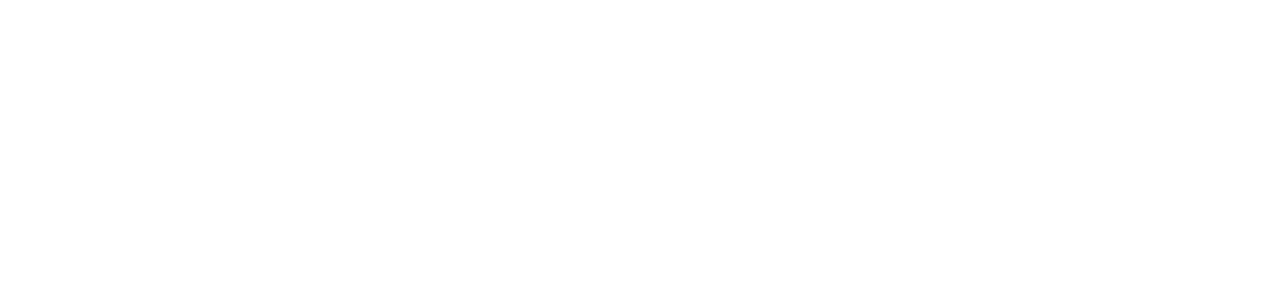
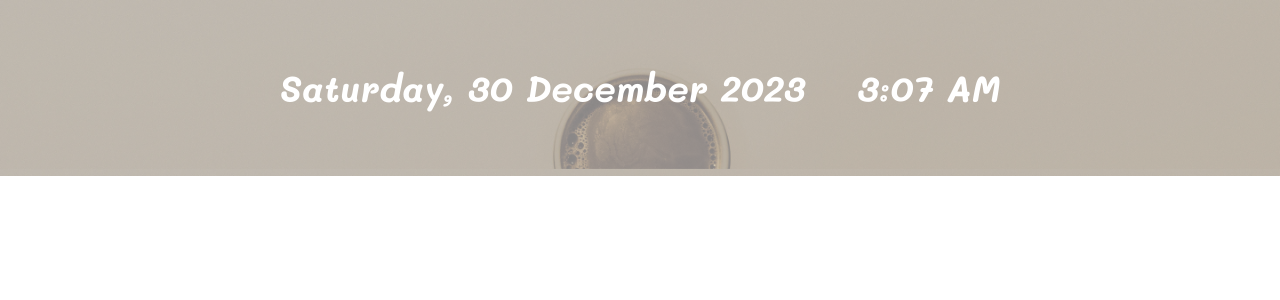
Before and after one commit to thanidacwn/lucky-coffee, a React (Vite) app in the folder frontend/: page /menu in a window 1280 px wide. Shown: the top 300 px of the page. Built offline with nearby package versions, Linux system fonts and the light colour scheme.

Commit message:
Build first header component

```diff
--- a/frontend/package.json
+++ b/frontend/package.json
@@ -12,6 +12,7 @@
   },
   "dependencies": {
     "autoprefixer": "^10.4.16",
+    "date-fns": "^3.0.6",
     "postcss": "^8.4.32",
     "react": "^18.2.0",
     "react-dom": "^18.2.0",
--- a/frontend/src/components/Header.css
+++ b/frontend/src/components/Header.css
@@ -0,0 +1,10 @@
+.header-container {
+    background-image: url('../assets/images/header-bg.png');
+    background-size: 100%;
+    width: 100%;
+    height: 22vh;
+}
+
+.date-text {
+    color: white;
+}
--- a/frontend/src/components/Header.tsx
+++ b/frontend/src/components/Header.tsx
@@ -0,0 +1,27 @@
+import './Header.css'
+import {useState, useEffect} from 'react';
+import { format } from 'date-fns';
+
+export default function Header() {
+
+    const [dateState, setDateState] = useState(new Date());
+
+    useEffect(() => {
+        const intervalId = setInterval(() => setDateState(new Date()), 30000);
+
+        // Clear the interval when the component unmounts
+        return () => clearInterval(intervalId)
+    }, []);
+
+    const formattedDate = format(dateState, 'eeee, dd MMMM yyyy \xa0\xa0 h:mm a');
+
+    return(
+        <>
+            <div className="header-container flex items-center justify-center">
+                <p className="date-text text-center text-lg md:text-xl lg:text-2xl xl:text-4xl font-bold italic">
+                    {formattedDate}
+                </p>
+            </div>
+        </>
+    )
+}
--- a/frontend/src/pages/Menu.tsx
+++ b/frontend/src/pages/Menu.tsx
@@ -1,13 +1,12 @@
 import './Menu.css';
-
+import Header from '../components/Header';
 
 function Menu() {
-
 
     return (
         <>
             <div className="menu-container">
-
+                <Header />
             </div>
         </>
     )
```
Also changed, not shown: 2 other files (tests, documents, lock files or other folders).
